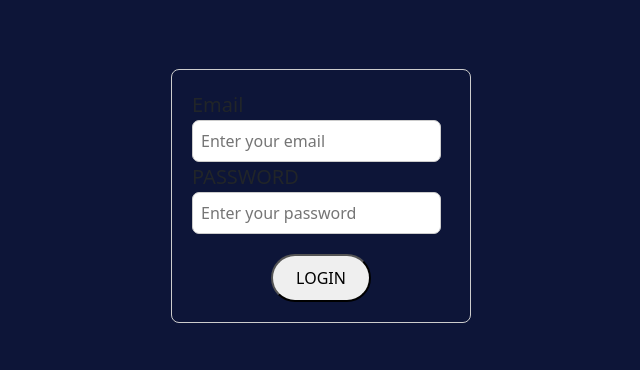
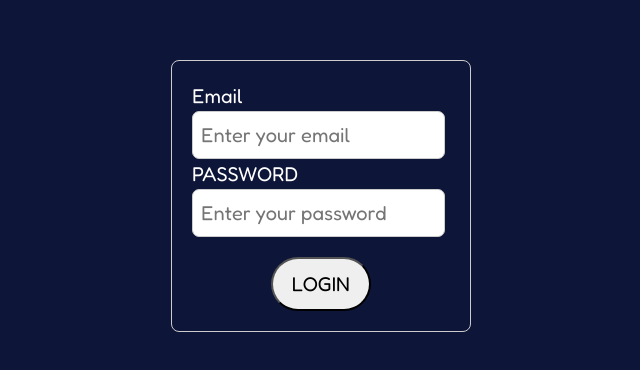
Before and after one commit to JNC-Enterprise/campus-lfg, a React (Vite) app: page /login in a window 1280 px wide. Shown: the part 204-574 px from the top of the page, without its empty margins (319-959 px from the left). Built offline with nearby package versions, Linux system fonts and the light colour scheme.

Commit message:
Adding important flag to make it overwrite react bootstrap default settings

```diff
--- a/package.json
+++ b/package.json
@@ -11,7 +11,9 @@
   },
   "dependencies": {
     "axios": "^1.7.7",
+    "bootstrap": "^5.3.3",
     "react": "^18.3.1",
+    "react-bootstrap": "^2.10.5",
     "react-dom": "^18.3.1",
     "react-router-dom": "^6.27.0"
   },
--- a/src/pages/Home.css
+++ b/src/pages/Home.css
@@ -3,9 +3,9 @@
 
 body{
   background-color: black !important;
-  color: white;
-  font-size: 20px;
-  font-family: 'Fredoka';
+  color: white !important;
+  font-size: 20px !important;
+  font-family: 'Fredoka' !important;
 }
 
 .message-header{
```
Also changed, not shown: 1 other file (tests, documents, lock files or other folders).
